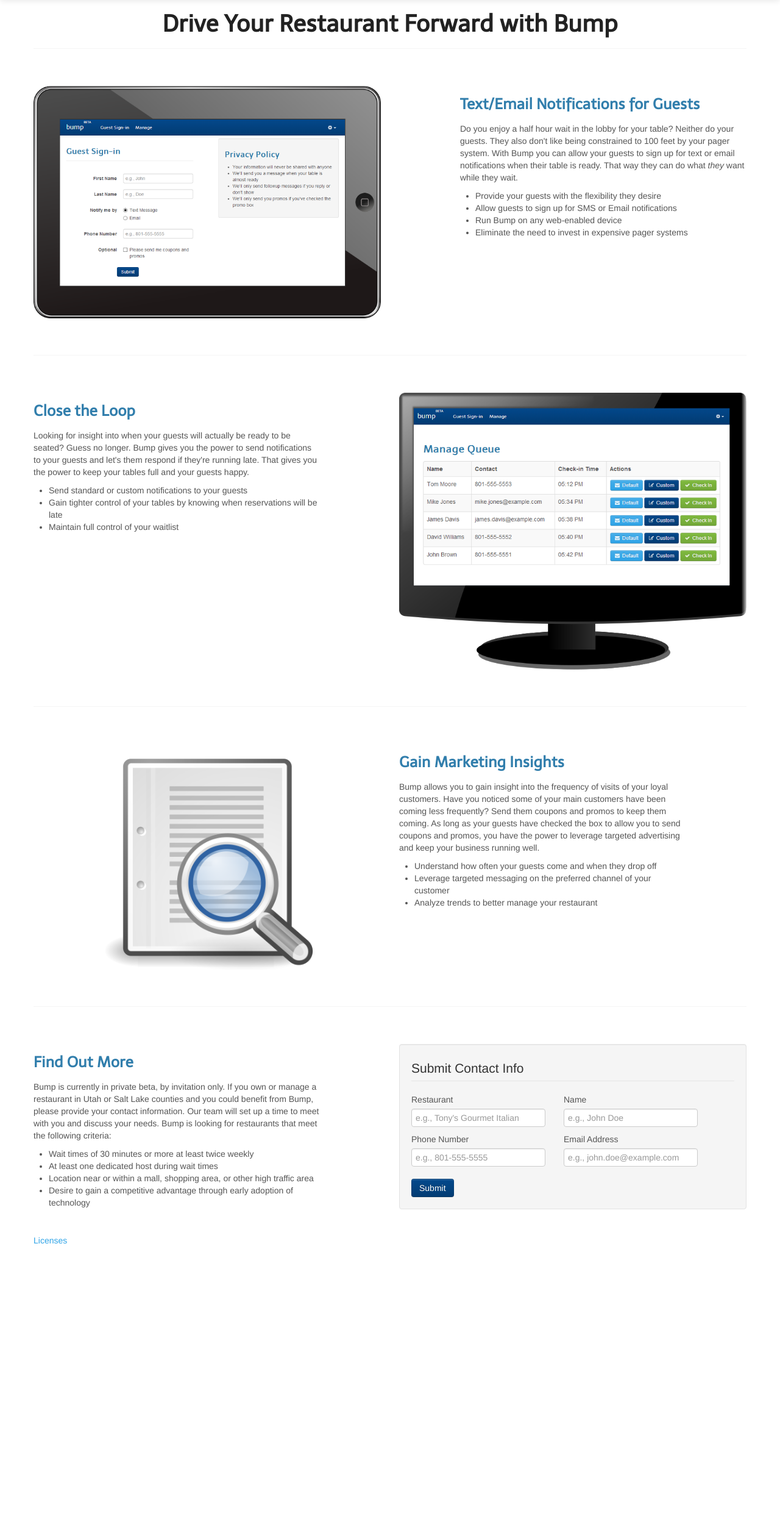
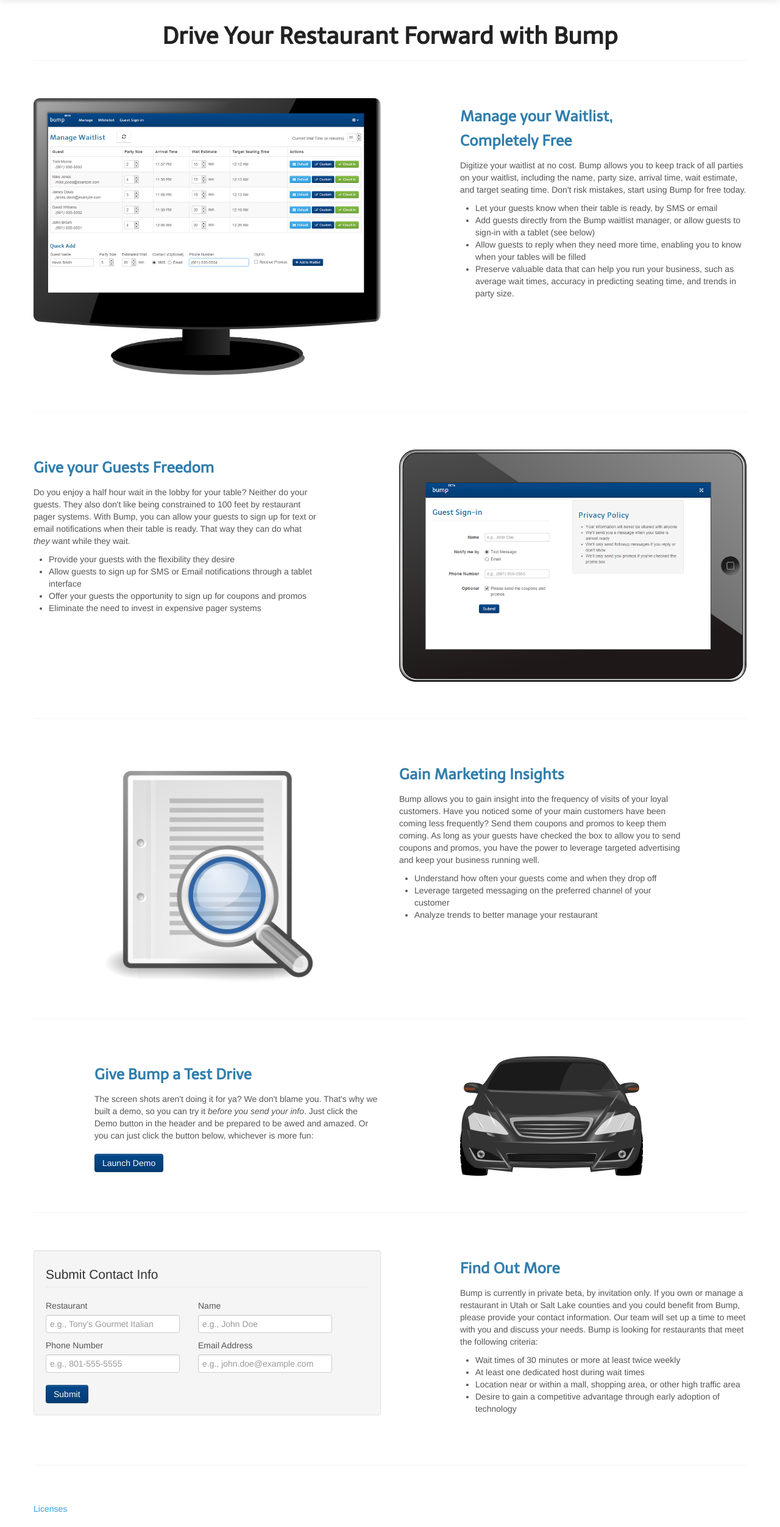
Before and after one commit to n8carrier/bump, a Flask app: page / in a window 1280 px wide. Shown: the part 51-2555 px from the top of the page at 61% size. Before the commit the page ends 2091 px from the top, so only its background shows below. Run offline with Flask 2, Linux system fonts and the light colour scheme; some libraries are stand-ins or nearby versions.

Commit message:
Updated Home Page
Added a bit of coolness factor, in the form of a sexy car. And some sexy
copy.

```diff
--- a/src/templates/home.html
+++ b/src/templates/home.html
@@ -30,51 +30,51 @@
 	<button class="btn" data-dismiss="modal" aria-hidden="true">Close</button>
   </div>
 </div>
-
+<br>
 <h1 style="text-align:center;color:#222222;">Drive Your Restaurant Forward with Bump</h1>
 <hr><br><br>
 <div class="row">
 	<div class="span6">
-		<img src="{{ url_for('static', filename='img/signin.png') }}">
+		<img src="{{ url_for('static', filename='img/queue.png') }}">
 	</div>
 	<div class="span1">
 	</div>
 	<div class="span5">
-		<h3>Text/Email Notifications for Guests</h3>
+		<h3>Manage your Waitlist,<br>Completely Free</h3>
 		<p>
-			Do you enjoy a half hour wait in the lobby for your table? Neither do your guests.
-			They also don't like being constrained to 100 feet by your pager system. With
-			Bump you can allow your guests to sign up for text or email notifications
-			when their table is ready. That way they can do what <em>they</em> want while they wait.
+			Digitize your waitlist at no cost. Bump allows you to keep track of all parties
+			on your waitlist, including the name, party size, arrival time, wait estimate, and
+			target seating time. Don't risk mistakes, start using Bump for free today.
 		</p>
 		<ul>
-			<li>Provide your guests with the flexibility they desire</li>
-			<li>Allow guests to sign up for SMS or Email notifications</li>
-			<li>Run Bump on any web-enabled device</li>
-			<li>Eliminate the need to invest in expensive pager systems</li>
+			<li>Let your guests know when their table is ready, by SMS or email</li>
+			<li>Add guests directly from the Bump waitlist manager, or allow guests to sign-in with a tablet (see below)</li>
+			<li>Allow guests to reply when they need more time, enabling you to know when your tables will be filled</li>
+			<li>Preserve valuable data that can help you run your business, such as average wait times, accuracy in predicting seating time, and trends in party size.</li>
 		</ul>
 	</div>
 </div>
 <br><br><hr><br><br>
 <div class="row">
 	<div class="span5">
-		<h3>Close the Loop</h3>
+		<h3>Give your Guests Freedom</h3>
 		<p>
-			Looking for insight into when your guests will actually be ready to be seated? Guess no longer.
-			Bump gives you the power to send notifications to your guests and let's them
-			respond if they're running late. That gives you the power to keep your tables full and your
-			guests happy.
+			Do you enjoy a half hour wait in the lobby for your table? Neither do your guests.
+			They also don't like being constrained to 100 feet by restaurant pager systems. With
+			Bump, you can allow your guests to sign up for text or email notifications
+			when their table is ready. That way they can do what <em>they</em> want while they wait.
 		</p>
 		<ul>
-			<li>Send standard or custom notifications to your guests</li>
-			<li>Gain tighter control of your tables by knowing when reservations will be late</li>
-			<li>Maintain full control of your waitlist</li>
+			<li>Provide your guests with the flexibility they desire</li>
+			<li>Allow guests to sign up for SMS or Email notifications through a tablet interface</li>
+			<li>Offer your guests the opportunity to sign up for coupons and promos</li>
+			<li>Eliminate the need to invest in expensive pager systems</li>
 		</ul>
 	</div>
 	<div class="span1">
 	</div>
 	<div class="span6">
-		<img src="{{ url_for('static', filename='img/queue.png') }}">
+		<img src="{{ url_for('static', filename='img/signin.png') }}">
 	</div>
 </div>
 <br><br><hr><br><br>
@@ -104,23 +104,26 @@
 </div>
 <br><br><hr><br><br>
 <div class="row">
+	<div class="span1">
+	</div>
 	<div class="span5">
-		<h3>Find Out More</h3>
+		<h3>Give Bump a Test Drive</h3>
 		<p>
-			Bump is currently in private beta, by invitation only. If you own or manage a restaurant in
-			Utah or Salt Lake counties and you could benefit from Bump, please provide your contact information.
-			Our team will set up a time to meet with you and discuss your needs. Bump is looking for restaurants
-			that meet the following criteria:
+			The screen shots aren't doing it for ya? We don't blame you.
+			That's why we built a demo, so you can try it <em>before you send your info</em>.
+			Just click the Demo button in the header and be prepared to be awed and amazed.
+			Or you can just click the button below, whichever is more fun:
 		</p>
-		<ul>
-			<li>Wait times of 30 minutes or more at least twice weekly</li>
-			<li>At least one dedicated host during wait times</li>
-			<li>Location near or within a mall, shopping area, or other high traffic area</li>
-			<li>Desire to gain a competitive advantage through early adoption of technology</li>
-		</ul>
+		<a class="btn btn-inverse" href="{{ url_for('demo_login') }}" style="margin-top:10px">Launch Demo</a>
 	</div>
 	<div class="span1">
 	</div>
+	<div class="span5">
+		<img src="{{ url_for('static', filename='img/car.png') }}">
+	</div>
+</div>
+<br><br><hr><br><br>
+<div class="row">
 	<div class="span6">
 		<div class="well">
 		<form id="submissionForm" method="post" action="/" style="margin-bottom:0px">
@@ -177,6 +180,23 @@
 			</div>
 		</div>
 	</div>
+	<div class="span1">
+	</div>
+	<div class="span5">
+		<h3>Find Out More</h3>
+		<p>
+			Bump is currently in private beta, by invitation only. If you own or manage a restaurant in
+			Utah or Salt Lake counties and you could benefit from Bump, please provide your contact information.
+			Our team will set up a time to meet with you and discuss your needs. Bump is looking for restaurants
+			that meet the following criteria:
+		</p>
+		<ul>
+			<li>Wait times of 30 minutes or more at least twice weekly</li>
+			<li>At least one dedicated host during wait times</li>
+			<li>Location near or within a mall, shopping area, or other high traffic area</li>
+			<li>Desire to gain a competitive advantage through early adoption of technology</li>
+		</ul>
+	</div>
 </div>
-<br>
+<br><br><hr><br><br>
 {% endblock %}
```
Also changed, not shown: src/static/img/car.png (added), src/static/img/queue-old.png (added), src/static/img/queue.png, src/static/img/signin-old.png (added), src/static/img/signin.png.
